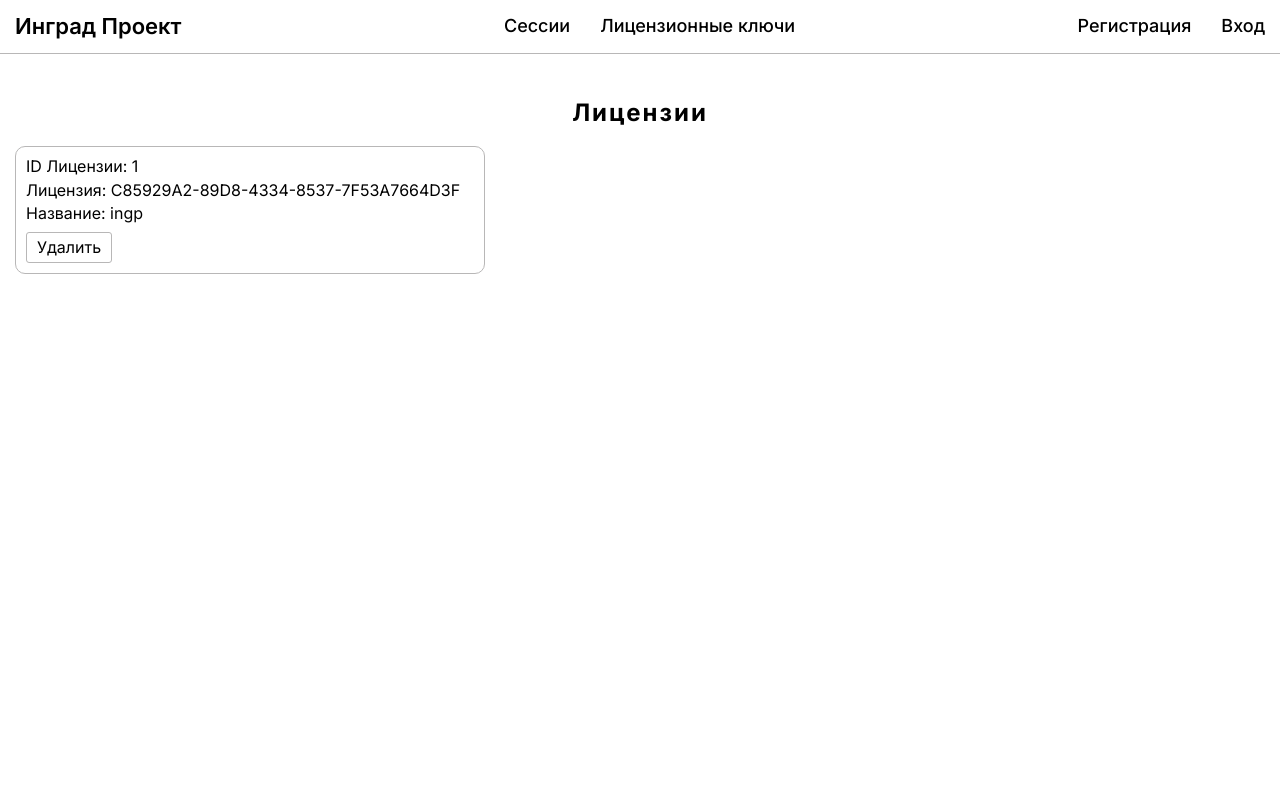
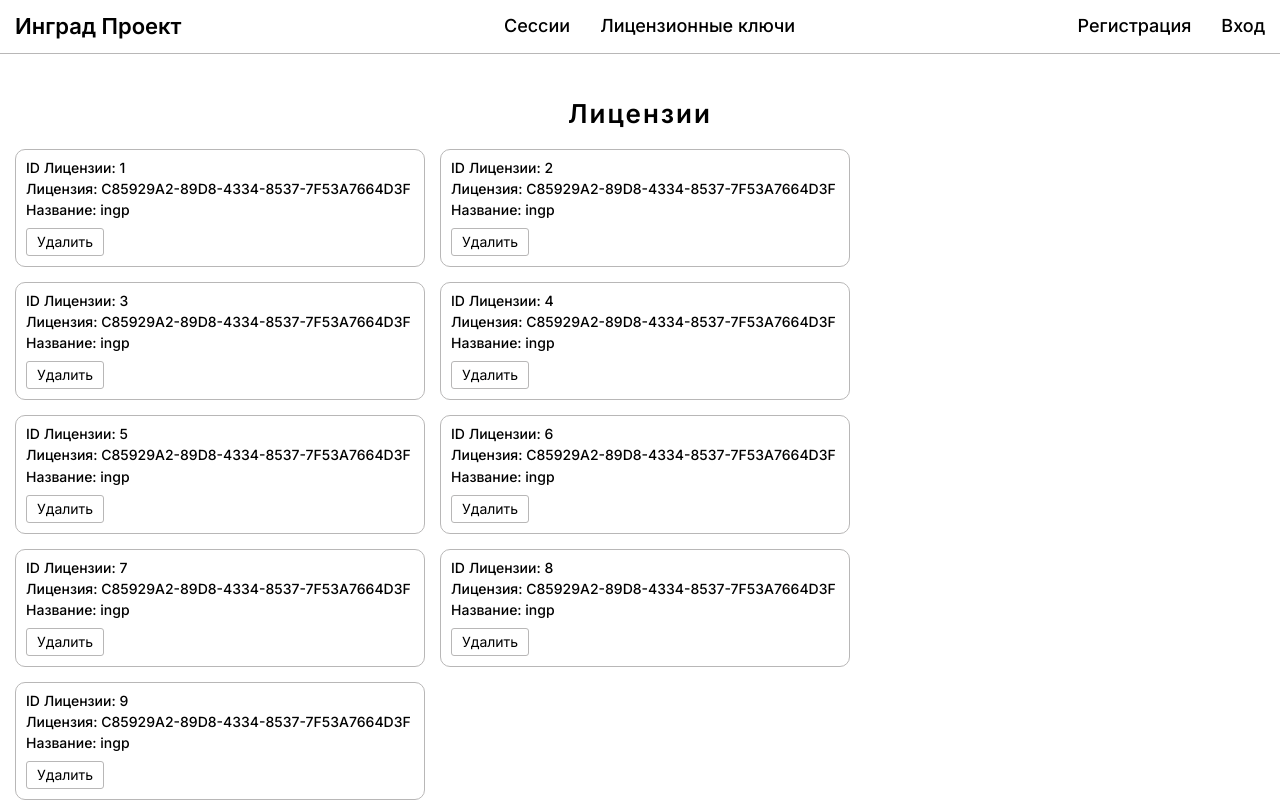
Before and after one commit to Abdurakhman20/ingrad-admin-panel, a React (Vite) app: page /license-keys in a window 1280 px wide. Built offline with nearby package versions, Linux system fonts and the light colour scheme; no server answers.

Commit message:
add License key component

```diff
--- /dev/null
+++ b/src/components/LicenseKey/LicenseKey.module.css
@@ -0,0 +1,32 @@
+.license {
+  max-width: 410px;
+  width: 100%;
+  padding: 10px;
+  border: 1px solid var(--border-color);
+  border-radius: 10px;
+  font-size: 1.4rem;
+  font-weight: 500;
+}
+
+.license_content {
+  display: flex;
+  flex-direction: column;
+  gap: 5px;
+}
+
+.license_delete_btn {
+  background-color: transparent;
+  border: 1px solid var(--border-color);
+  padding: 5px 10px;
+  cursor: pointer;
+  border-radius: 3px;
+  margin-top: 10px;
+
+  transition: all 0.3s ease-in-out;
+}
+
+.license_delete_btn:hover {
+  background-color: var(--accent-color);
+  border-color: var(--accent-color);
+  color: #fff;
+}
--- /dev/null
+++ b/src/components/LicenseKey/LicenseKey.tsx
@@ -0,0 +1,25 @@
+import React from "react";
+import styles from "./LicenseKey.module.css";
+import { ILicenceKey } from "../../models/ILicenseKey";
+
+interface ILicenseKeyProps {
+  license: ILicenceKey;
+  handleDelete: () => void;
+}
+
+const LicenseKey: React.FC<ILicenseKeyProps> = ({ license, handleDelete }) => {
+  return (
+    <div className={styles.license}>
+      <div className={styles.license_content}>
+        <div>ID Лицензии: {license.id}</div>
+        <div>Лицензия: {license.value}</div>
+        <div>Название: {license.name}</div>
+      </div>
+      <button className={styles.license_delete_btn} onClick={handleDelete}>
+        Удалить
+      </button>
+    </div>
+  );
+};
+
+export default LicenseKey;
--- a/src/components/SessionCard/SessionCard.module.css
+++ b/src/components/SessionCard/SessionCard.module.css
@@ -1,7 +1,6 @@
 .sessionCard {
   border: 1px solid var(--border-color);
   padding: 10px;
-  margin: 10px;
   border-radius: 5px;
   width: 300px;
   transition: max-height 0.3s ease-out;
@@ -12,7 +11,6 @@
   justify-content: space-between;
   align-items: center;
   cursor: pointer;
-  border: 1px solid var(--border-color);
   border-radius: 3px;
   padding: 5px;
 }
--- a/src/pages/LicenseKeys/LicenseKeys.module.css
+++ b/src/pages/LicenseKeys/LicenseKeys.module.css
@@ -1,45 +1,15 @@
-.licenseKeys_wrapper {
-  display: flex;
-  flex-direction: row;
-  flex-wrap: wrap;
-  gap: 30px;
-  margin-top: 20px;
-}
-
 .title {
   text-align: center;
   margin: 0;
   padding-top: 45px;
   letter-spacing: 2px;
+  font-size: 2.6rem;
+  font-weight: 600;
 }
-
-.license {
-  max-width: 470px;
-  width: 100%;
-  padding: 10px;
-  border: 1px solid var(--border-color);
-  border-radius: 10px;
+.licenseKeys_wrapper {
+  display: flex;
+  flex-direction: row;
+  flex-wrap: wrap;
+  gap: 15px;
+  margin-top: 20px;
 }
-
-.license_content {
-  display: flex;
-  flex-direction: column;
-  gap: 5px;
-}
-
-.license_delete_btn {
-  background-color: transparent;
-  border: 1px solid var(--border-color);
-  padding: 5px 10px;
-  cursor: pointer;
-  border-radius: 3px;
-  margin-top: 10px;
-
-  transition: all 0.3s ease-in-out;
-}
-
-.license_delete_btn:hover {
-  background-color: var(--accent-color);
-  border-color: var(--accent-color);
-  color: #fff;
-}
--- a/src/pages/LicenseKeys/LicenseKeys.tsx
+++ b/src/pages/LicenseKeys/LicenseKeys.tsx
@@ -1,5 +1,7 @@
 import React from "react";
 import styles from "./LicenseKeys.module.css";
+import LicenseKey from "../../components/LicenseKey/LicenseKey";
+import { ILicenceKey } from "../../models/ILicenseKey";
 
 const LicenseKeys: React.FC = () => {
   const handleLicenseDelete = () => {
@@ -9,20 +11,60 @@ const LicenseKeys: React.FC = () => {
       console.log("accepted!");
     }
   };
+  const licenseItems: ILicenceKey[] = [
+    {
+      id: 1,
+      value: "C85929A2-89D8-4334-8537-7F53A7664D3F",
+      name: "ingp",
+    },
+    {
+      id: 2,
+      value: "C85929A2-89D8-4334-8537-7F53A7664D3F",
+      name: "ingp",
+    },
+    {
+      id: 3,
+      value: "C85929A2-89D8-4334-8537-7F53A7664D3F",
+      name: "ingp",
+    },
+    {
+      id: 4,
+      value: "C85929A2-89D8-4334-8537-7F53A7664D3F",
+      name: "ingp",
+    },
+    {
+      id: 5,
+      value: "C85929A2-89D8-4334-8537-7F53A7664D3F",
+      name: "ingp",
+    },
+    {
+      id: 6,
+      value: "C85929A2-89D8-4334-8537-7F53A7664D3F",
+      name: "ingp",
+    },
+    {
+      id: 7,
+      value: "C85929A2-89D8-4334-8537-7F53A7664D3F",
+      name: "ingp",
+    },
+    {
+      id: 8,
+      value: "C85929A2-89D8-4334-8537-7F53A7664D3F",
+      name: "ingp",
+    },
+    {
+      id: 9,
+      value: "C85929A2-89D8-4334-8537-7F53A7664D3F",
+      name: "ingp",
+    },
+  ];
   return (
     <div className='wrapper'>
       <h2 className={styles.title}>Лицензии</h2>
       <div className={styles.licenseKeys_wrapper}>
-        <div className={styles.license}>
-          <div className={styles.license_content}>
-            <div>ID Лицензии: 1</div>
-            <div>Лицензия: C85929A2-89D8-4334-8537-7F53A7664D3F</div>
-            <div>Название: ingp</div>
-          </div>
-          <button className={styles.license_delete_btn} onClick={handleLicenseDelete}>
-            Удалить
-          </button>
-        </div>
+        {licenseItems.map(item => (
+          <LicenseKey handleDelete={handleLicenseDelete} license={item} key={item.id} />
+        ))}
       </div>
     </div>
   );
--- a/src/pages/Sessions/Sessions.module.css
+++ b/src/pages/Sessions/Sessions.module.css
@@ -3,10 +3,12 @@
   margin: 0;
   padding-top: 45px;
   letter-spacing: 2px;
+  font-size: 2.6rem;
+  font-weight: 600;
 }
 
 .sessions_wrapper {
-  margin-top: 45px;
+  margin-top: 20px;
   gap: 10px;
   display: flex;
   flex-direction: row;
```
